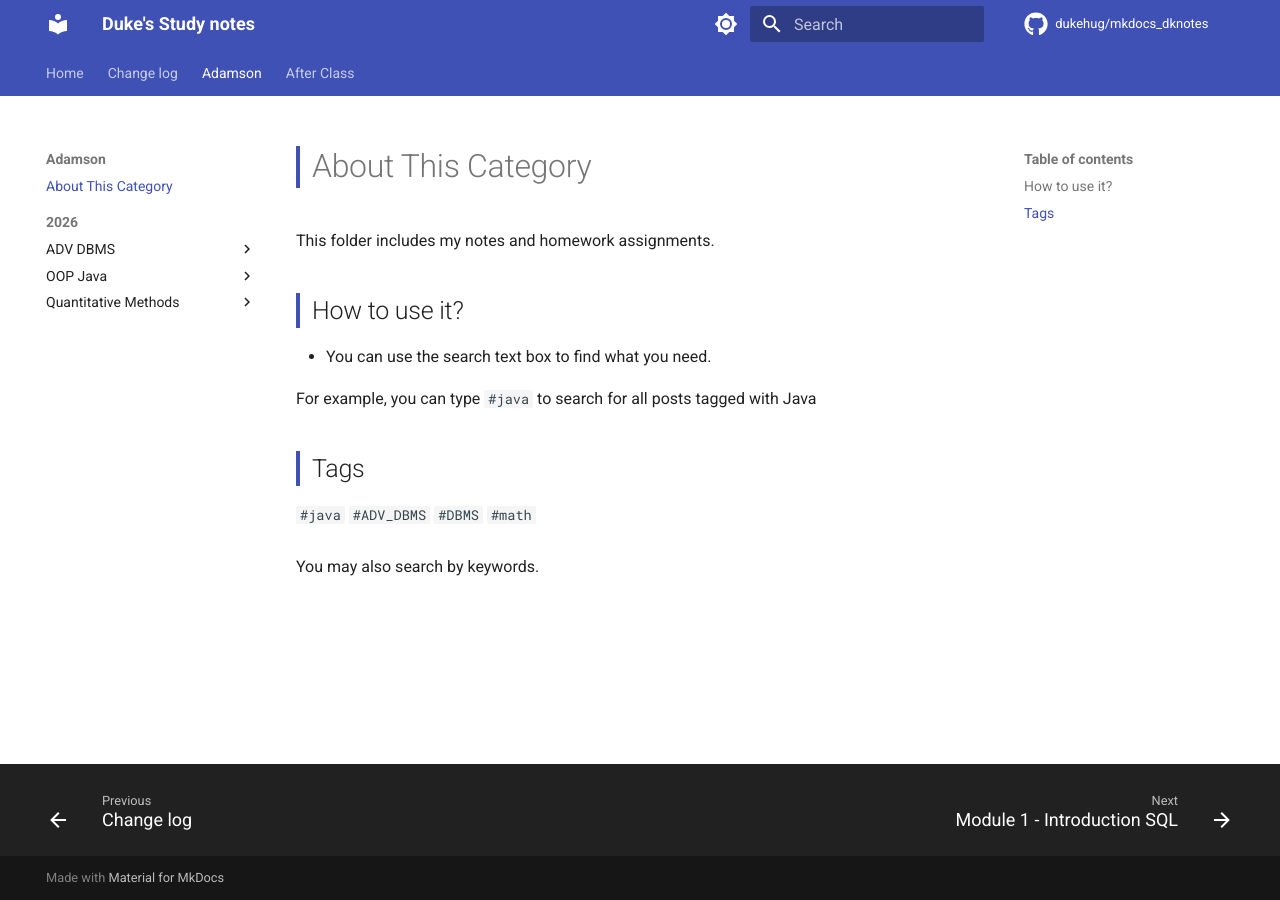
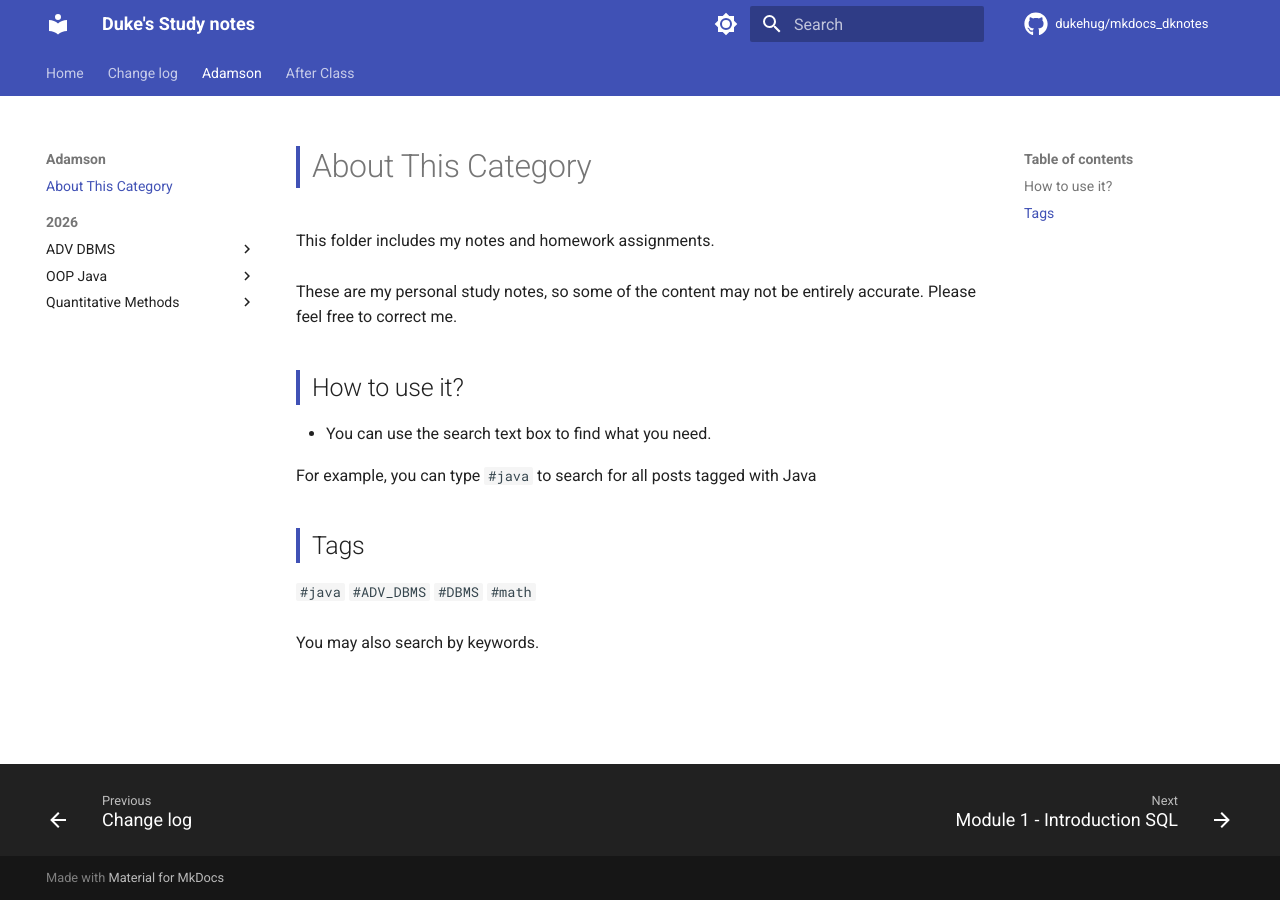
Before and after one commit to dukehug/mkdocs_dknotes, an MkDocs documentation site: the page built from docs/Adamson/About_This_Category.md, in a window 1280 px wide. Built offline with MkDocs 1.6.1 and Material for MkDocs 9.7.7, drawn with Linux system fonts in a browser that asks for light colours; comment, search, counter and statistics services are not loaded.

Commit message:
upadte notes: Wed Apr  8 10:52:56 PM CST 2026

```diff
--- a/docs/Adamson/About_This_Category.md
+++ b/docs/Adamson/About_This_Category.md
@@ -3,6 +3,9 @@
 
 
 This folder includes my notes and homework assignments.
+
+These are my personal study notes, so some of the content may not be entirely accurate. Please feel free to correct me.
+
 
 
 ## How to use it?
```
